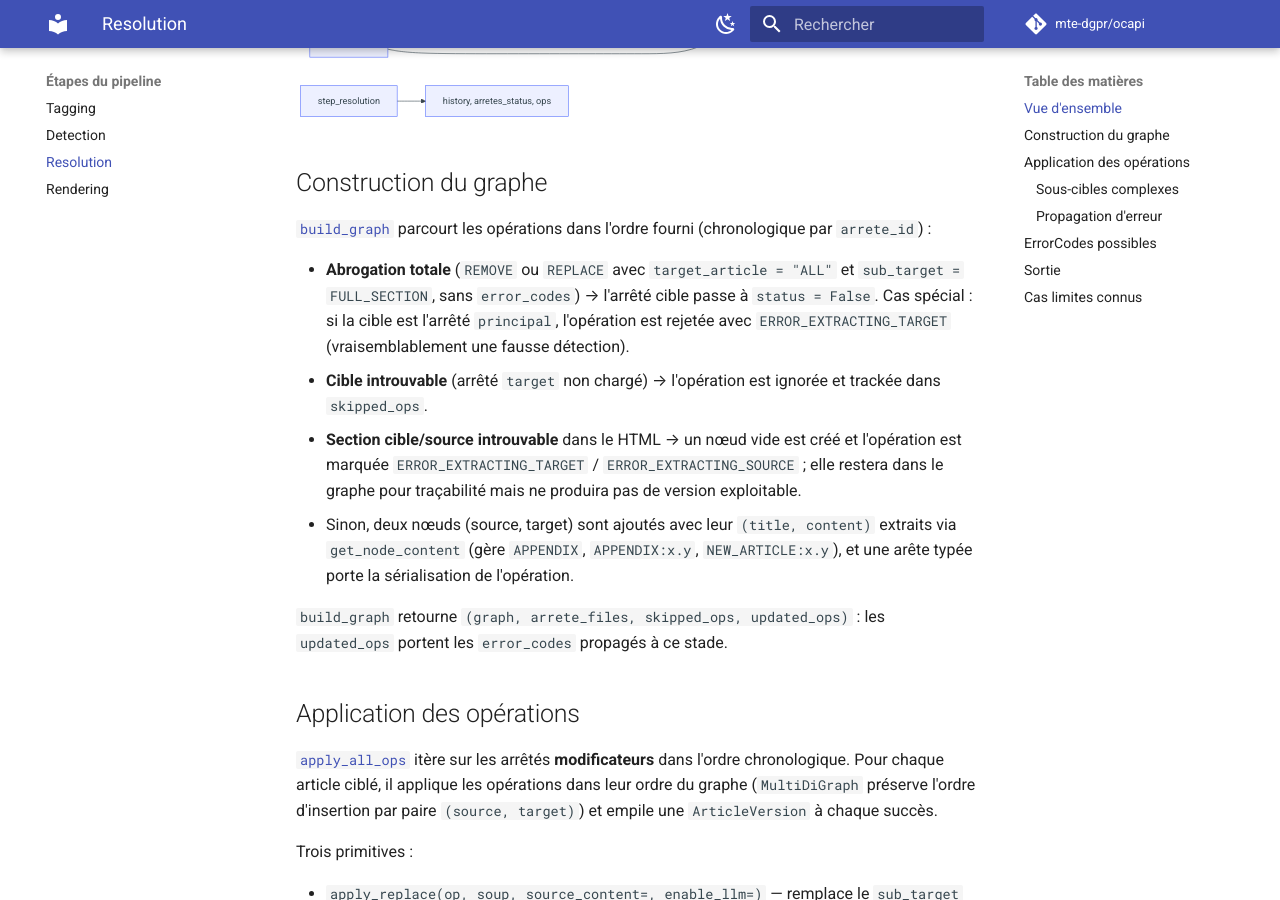
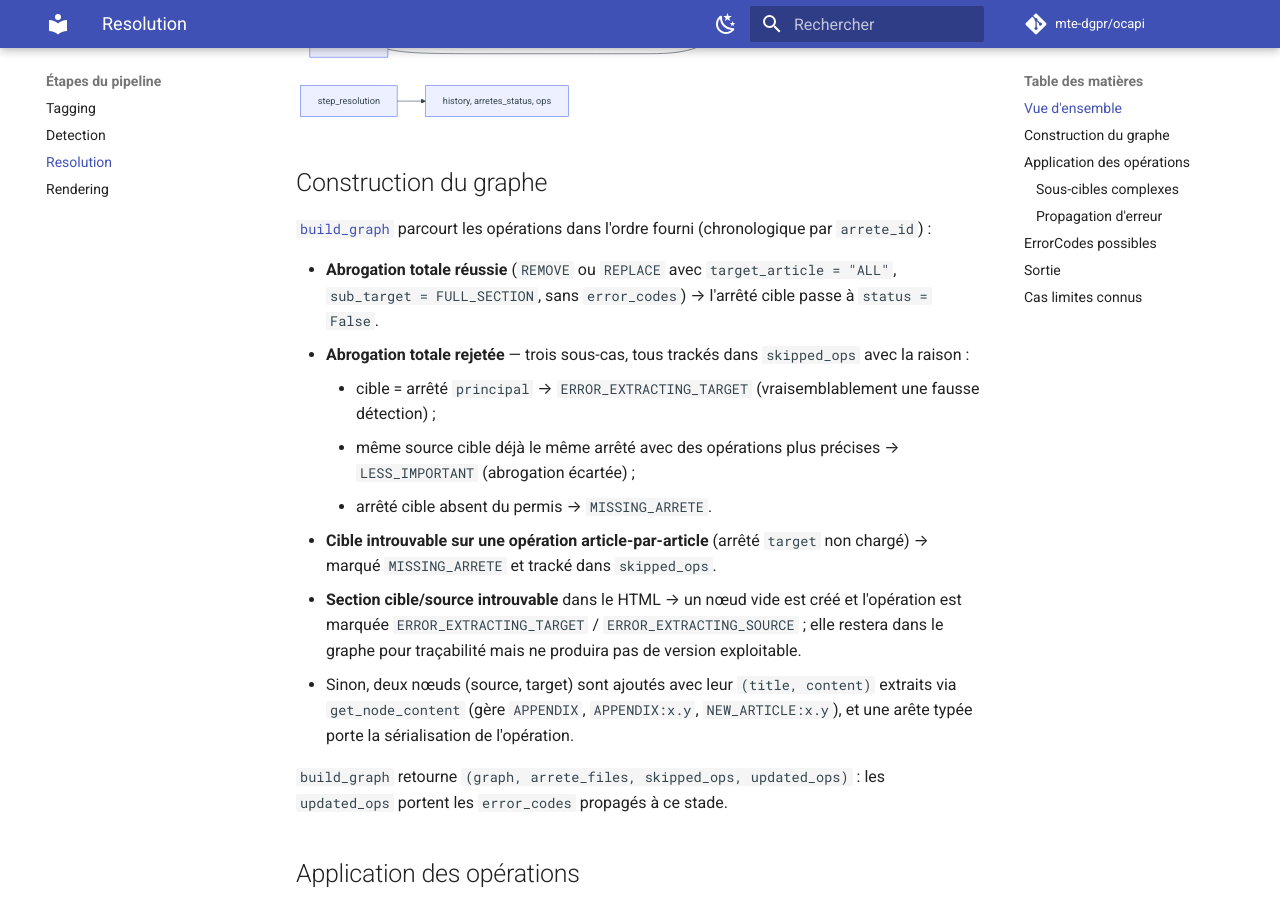
Before and after one commit to mte-dgpr/ocapi, an MkDocs documentation site: the page built from docs/pipeline-steps/resolution.md, in a window 1280 px wide and 900 px high, scrolled down 701 px. Built offline with MkDocs 1.6.1 and Material for MkDocs 9.7.7, drawn with Linux system fonts in a browser that asks for light colours; comment, search, counter and statistics services are not loaded.

Commit message:
add full removal errors to skipped ops

```diff
--- a/docs/pipeline-steps/resolution.md
+++ b/docs/pipeline-steps/resolution.md
@@ -36,13 +36,18 @@ flowchart LR
 [`build_graph`](https://github.com/mte-dgpr/ocapi/blob/main/ocapi/step_resolution/build_op_graph.py)
 parcourt les opérations dans l'ordre fourni (chronologique par `arrete_id`) :
 
-- **Abrogation totale** (`REMOVE` ou `REPLACE` avec `target_article = "ALL"`
-  et `sub_target = FULL_SECTION`, sans `error_codes`) → l'arrêté cible passe
-  à `status = False`. Cas spécial : si la cible est l'arrêté `principal`,
-  l'opération est rejetée avec `ERROR_EXTRACTING_TARGET` (vraisemblablement
-  une fausse détection).
-- **Cible introuvable** (arrêté `target` non chargé) → l'opération est
-  ignorée et trackée dans `skipped_ops`.
+- **Abrogation totale réussie** (`REMOVE` ou `REPLACE` avec
+  `target_article = "ALL"`, `sub_target = FULL_SECTION`, sans `error_codes`)
+  → l'arrêté cible passe à `status = False`.
+- **Abrogation totale rejetée** — trois sous-cas, tous trackés dans
+  `skipped_ops` avec la raison :
+    - cible = arrêté `principal` → `ERROR_EXTRACTING_TARGET`
+      (vraisemblablement une fausse détection) ;
+    - même source cible déjà le même arrêté avec des opérations plus précises
+      → `LESS_IMPORTANT` (abrogation écartée) ;
+    - arrêté cible absent du permis → `MISSING_ARRETE`.
+- **Cible introuvable sur une opération article-par-article** (arrêté `target`
+  non chargé) → marqué `MISSING_ARRETE` et tracké dans `skipped_ops`.
 - **Section cible/source introuvable** dans le HTML → un nœud vide est
   créé et l'opération est marquée `ERROR_EXTRACTING_TARGET` /
   `ERROR_EXTRACTING_SOURCE` ; elle restera dans le graphe pour traçabilité
```
Also changed, not shown: 2 other files.
